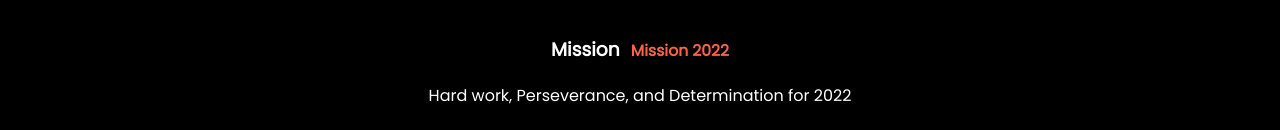
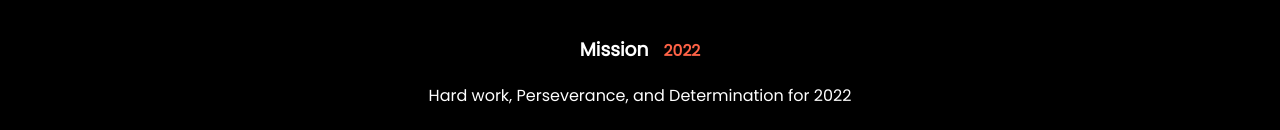
Before and after one commit to Abulkhair2021/1st-Assignment-Mission-2022, a plain HTML site: page index.html in a window 1280 px wide. Shown: the part 2306-2436 px from the top of the page. Drawn offline with Linux system fonts and the light colour scheme.

Commit message:
again new update

```diff
--- a/index.html
+++ b/index.html
@@ -99,7 +99,7 @@
     </section>
     <footer>
         <div class="footer-head">
-            <h3>Mission<small>Mission 2022</small></h3>
+            <h3>Mission<small> 2022</small></h3>
             <p>Hard work, Perseverance, and Determination for 2022</p>
         </div>
 
```
